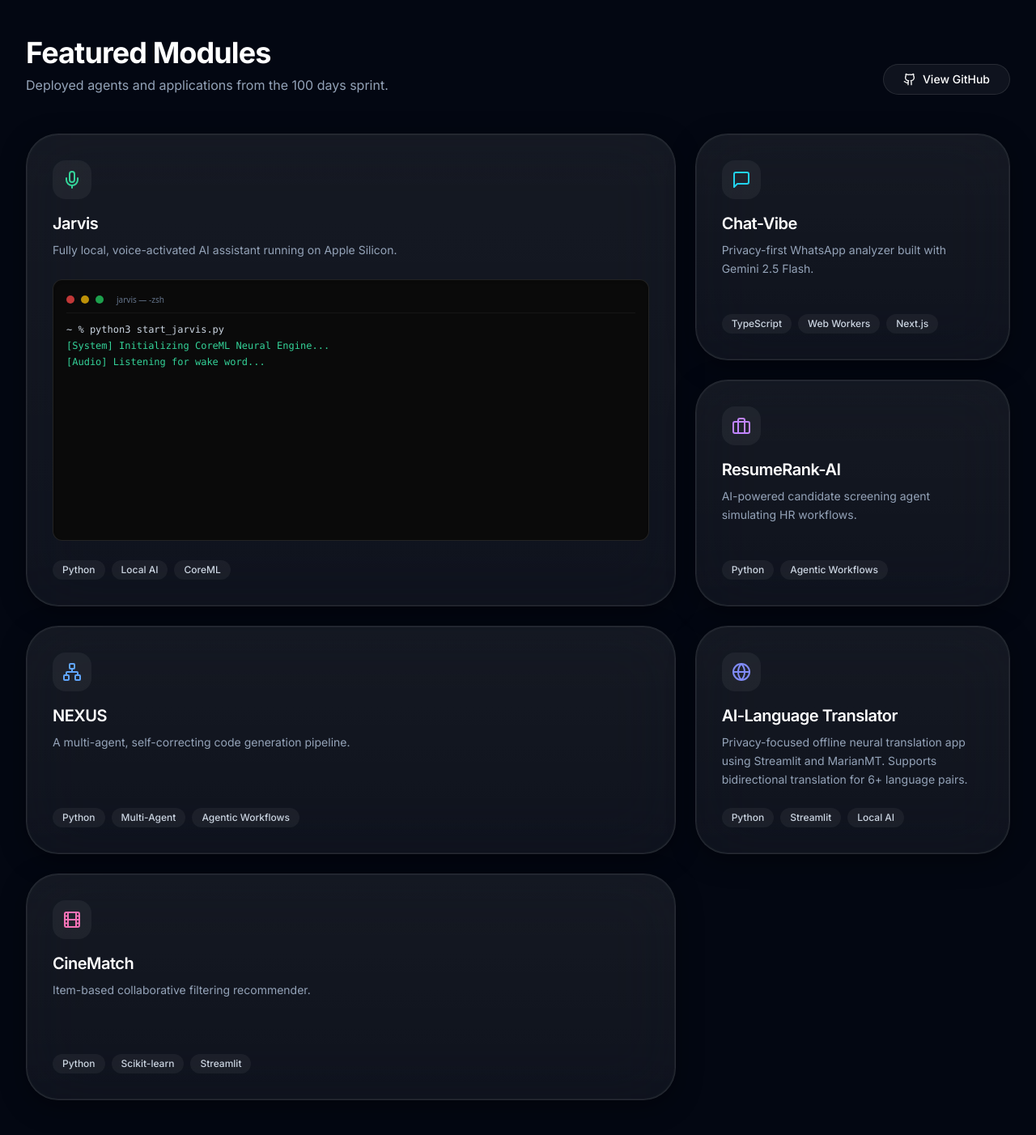
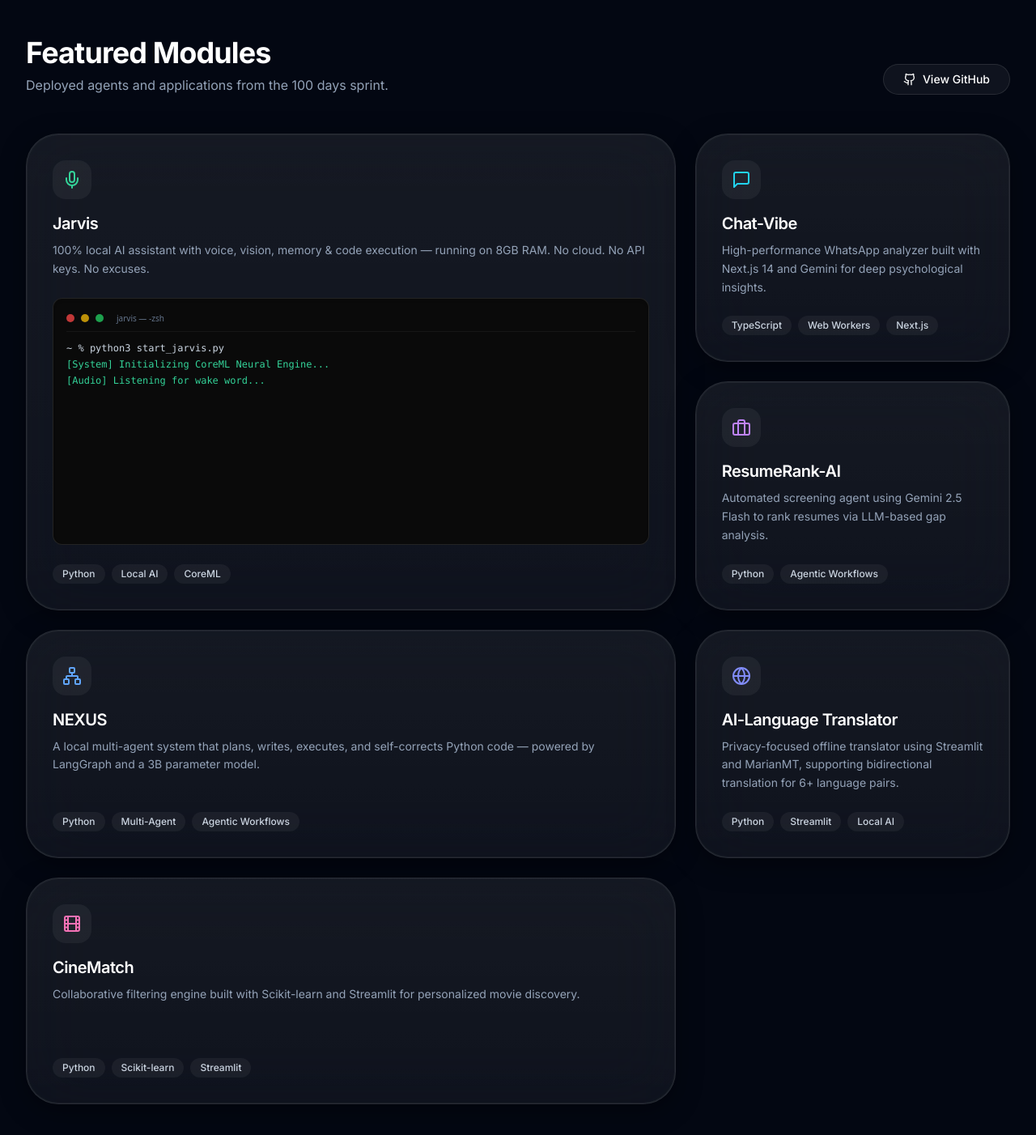
Before and after one commit to Swapnil-bo/Portfolio, a Next.js app: page / in a window 1280 px wide. Shown: the part 771-2173 px from the top of the page at 81% size. Built offline with nearby package versions, Linux system fonts and the light colour scheme.

Commit message:
style: custom refinement of project descriptions in bento grid

```diff
--- a/src/components/sections/bento-projects.tsx
+++ b/src/components/sections/bento-projects.tsx
@@ -7,7 +7,7 @@ import { Mic, MessageSquare, Briefcase, Film, Github, ExternalLink, Network, Glo
 const projects = [
     {
         title: "Jarvis",
-        description: "Fully local, voice-activated AI assistant running on Apple Silicon.",
+        description: "100% local AI assistant with voice, vision, memory & code execution — running on 8GB RAM. No cloud. No API keys. No excuses.",
         tags: ["Python", "Local AI", "CoreML"],
         icon: <Mic className="h-6 w-6 text-emerald-400" />,
         className: "md:col-span-2 md:row-span-2",
@@ -28,7 +28,7 @@ const projects = [
     },
     {
         title: "NEXUS",
-        description: "A multi-agent, self-correcting code generation pipeline.",
+        description: "A local multi-agent system that plans, writes, executes, and self-corrects Python code — powered by LangGraph and a 3B parameter model.",
         tags: ["Python", "Multi-Agent", "Agentic Workflows"],
         icon: <Network className="h-6 w-6 text-blue-400" />,
         className: "md:col-span-2 md:row-span-1 border-blue-500/20",
@@ -36,7 +36,7 @@ const projects = [
     },
     {
         title: "Chat-Vibe",
-        description: "Privacy-first WhatsApp analyzer built with Gemini 2.5 Flash.",
+        description: "High-performance WhatsApp analyzer built with Next.js 14 and Gemini for deep psychological insights.",
         tags: ["TypeScript", "Web Workers", "Next.js"],
         icon: <MessageSquare className="h-6 w-6 text-cyan-400" />,
         className: "md:col-span-1 md:row-span-1",
@@ -44,7 +44,7 @@ const projects = [
     },
     {
         title: "ResumeRank-AI",
-        description: "AI-powered candidate screening agent simulating HR workflows.",
+        description: "Automated screening agent using Gemini 2.5 Flash to rank resumes via LLM-based gap analysis.",
         tags: ["Python", "Agentic Workflows"],
         icon: <Briefcase className="h-6 w-6 text-purple-400" />,
         className: "md:col-span-1 md:row-span-1",
@@ -52,7 +52,7 @@ const projects = [
     },
     {
         title: "CineMatch",
-        description: "Item-based collaborative filtering recommender.",
+        description: "Collaborative filtering engine built with Scikit-learn and Streamlit for personalized movie discovery.",
         tags: ["Python", "Scikit-learn", "Streamlit"],
         icon: <Film className="h-6 w-6 text-pink-400" />,
         className: "md:col-span-2 md:row-span-1",
@@ -60,7 +60,7 @@ const projects = [
     },
     {
         title: "AI-Language Translator",
-        description: "Privacy-focused offline neural translation app using Streamlit and MarianMT. Supports bidirectional translation for 6+ language pairs.",
+        description: "Privacy-focused offline translator using Streamlit and MarianMT, supporting bidirectional translation for 6+ language pairs.",
         tags: ["Python", "Streamlit", "Local AI"],
         icon: <Globe className="h-6 w-6 text-indigo-400" />,
         className: "md:col-span-1 md:row-span-1 border-indigo-500/20",
```
